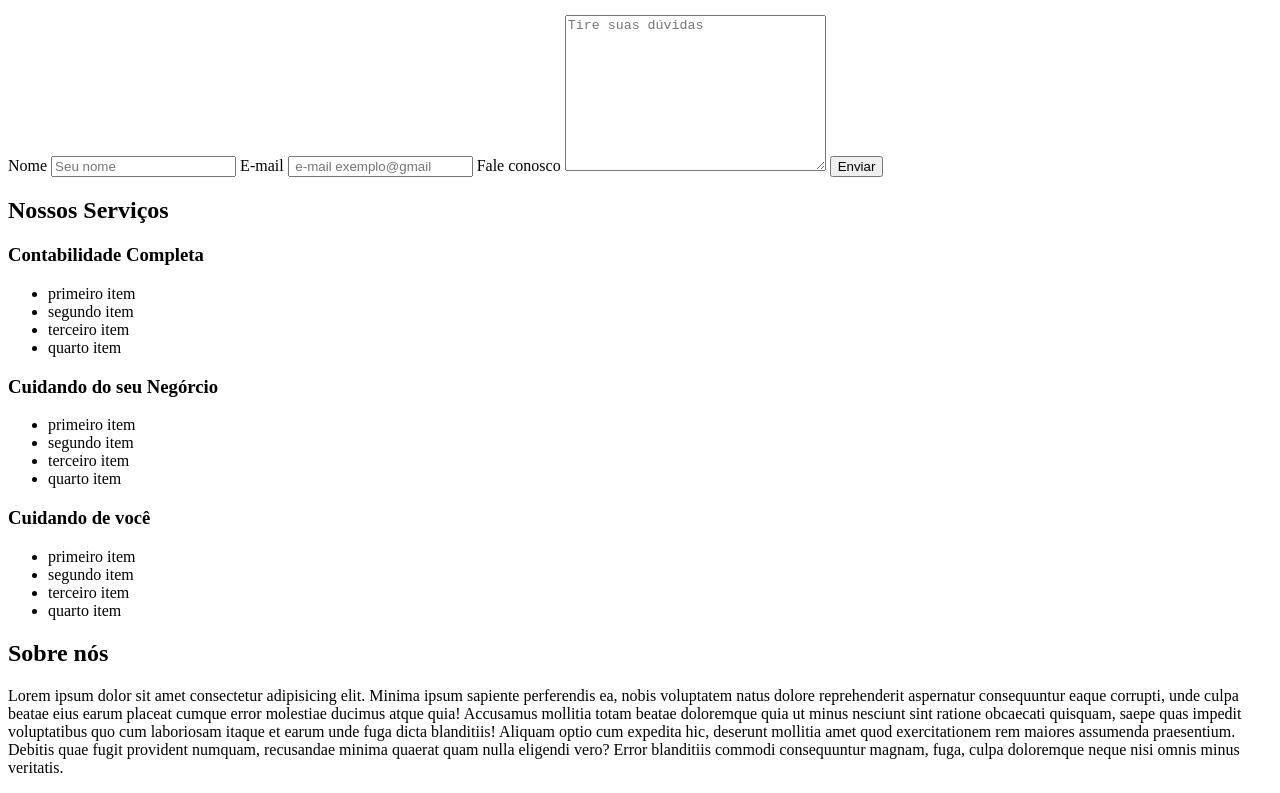
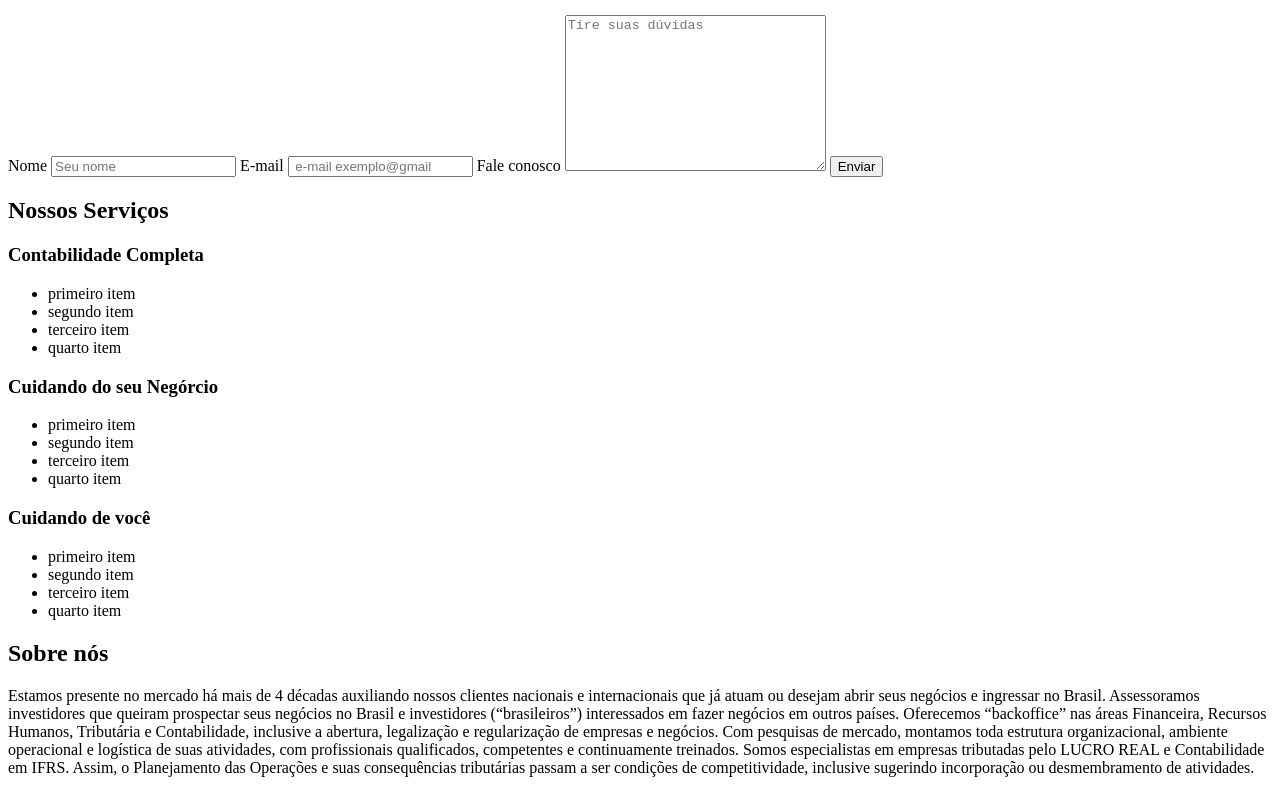
Before and after one commit to Valter-Jose-Jr/SEMANA-PROGRAMA-O-DO-ZERO, a plain HTML site: page index.html in a window 1280 px wide. Shown: the part 190-983 px from the top of the page. Drawn offline with Linux system fonts and the light colour scheme.

Commit message:
Troca de texto
Retirei o lorem  do site e atualizei com um novo texto.

```diff
--- a/index.html
+++ b/index.html
@@ -75,16 +75,21 @@
 
     <div>
         <h2>Sobre nós</h2>
-        <p>Lorem ipsum dolor sit amet consectetur adipisicing elit. Minima ipsum sapiente perferendis ea, nobis
-            voluptatem
-            natus dolore reprehenderit aspernatur consequuntur eaque corrupti, unde culpa beatae eius earum placeat
-            cumque
-            error molestiae ducimus atque quia! Accusamus mollitia totam beatae doloremque quia ut minus nesciunt sint
-            ratione obcaecati quisquam, saepe quas impedit voluptatibus quo cum laboriosam itaque et earum unde fuga
-            dicta
-            blanditiis! Aliquam optio cum expedita hic, deserunt mollitia amet quod exercitationem rem maiores assumenda
-            praesentium. Debitis quae fugit provident numquam, recusandae minima quaerat quam nulla eligendi vero? Error
-            blanditiis commodi consequuntur magnam, fuga, culpa doloremque neque nisi omnis minus veritatis.</p>
+        <p>Estamos presente no mercado há mais de 4 décadas auxiliando nossos clientes nacionais e internacionais que já
+            atuam ou desejam abrir seus negócios e ingressar no Brasil.
+
+            Assessoramos investidores que queiram prospectar seus negócios no Brasil e investidores (“brasileiros”)
+            interessados em fazer negócios em outros países.
+            Oferecemos “backoffice” nas áreas Financeira, Recursos Humanos, Tributária e Contabilidade, inclusive a
+            abertura, legalização e regularização de empresas e negócios.
+
+            Com pesquisas de mercado, montamos toda estrutura organizacional, ambiente operacional e logística de suas
+            atividades, com profissionais qualificados, competentes e continuamente treinados.
+
+            Somos especialistas em empresas tributadas pelo LUCRO REAL e Contabilidade em IFRS. Assim, o Planejamento
+            das Operações e suas consequências tributárias passam a ser condições de competitividade, inclusive
+            sugerindo incorporação ou desmembramento de atividades.
+        </p>
     </div>
 </body>
 
```
